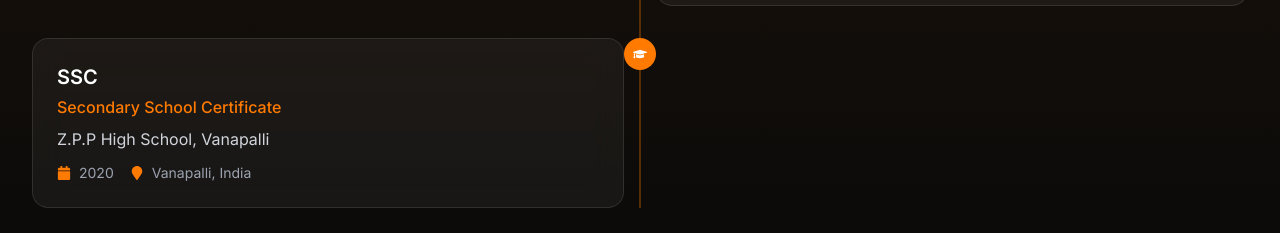
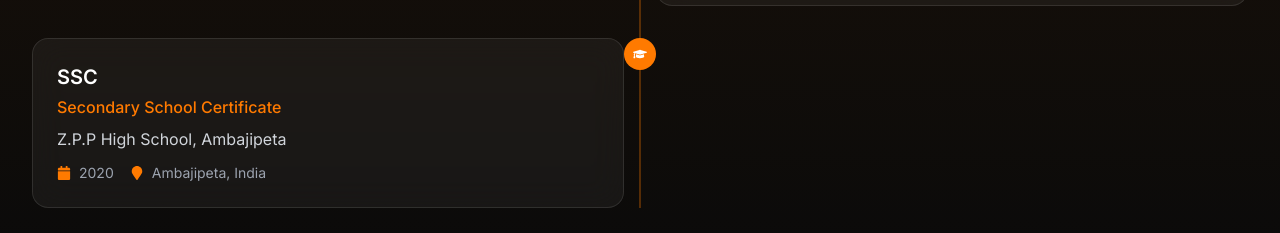
Before and after one commit to saicharandoddipatla999-tech/portfolio, a React (Vite) app in the folder Portfolio-main (1)/Portfolio-main/portfolio-website/: page / in a window 1280 px wide. Shown: the part 3260-3493 px from the top of the page. Built offline with nearby package versions, Linux system fonts and the light colour scheme.

Commit message:
Modify education data in Education component
Updated educational institution details in the Education component.

```diff
--- a/Portfolio-main (1)/Portfolio-main/portfolio-website/src/components/Education.jsx
+++ b/Portfolio-main (1)/Portfolio-main/portfolio-website/src/components/Education.jsx
@@ -26,9 +26,9 @@ const Education = () => {
     {
       degree: 'SSC',
       field: 'Secondary School Certificate',
-      institution: 'Z.P.P High School, Vanapalli',
+      institution: 'Z.P.P High School, Ambajipeta',
       year: '2020',
-      location: 'Vanapalli, India',
+      location: 'Ambajipeta, India',
     },
   ]
 
```
